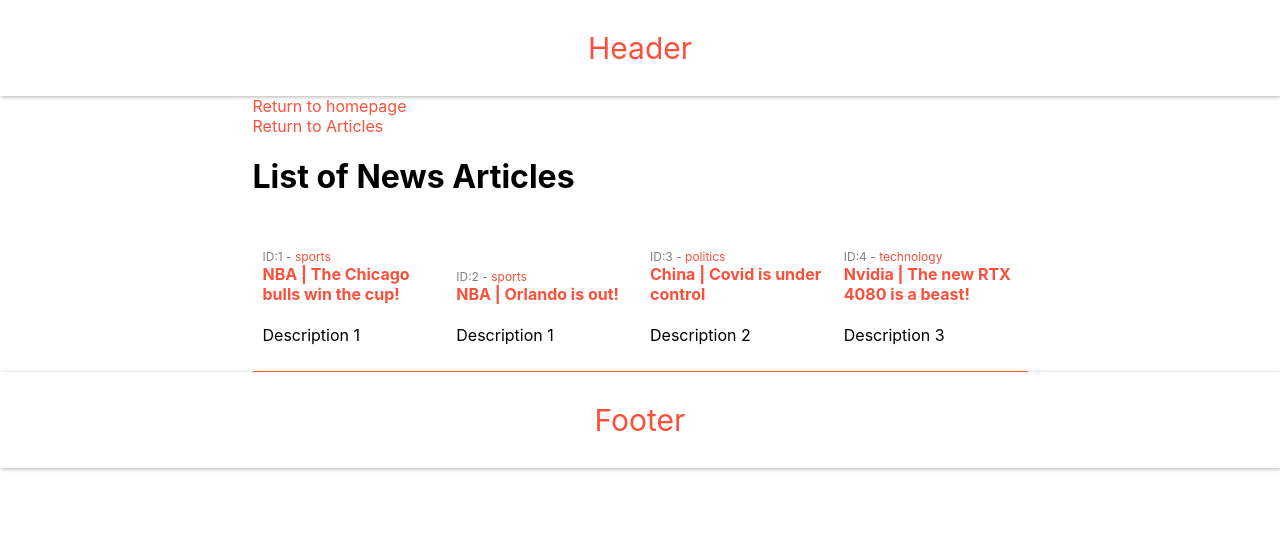
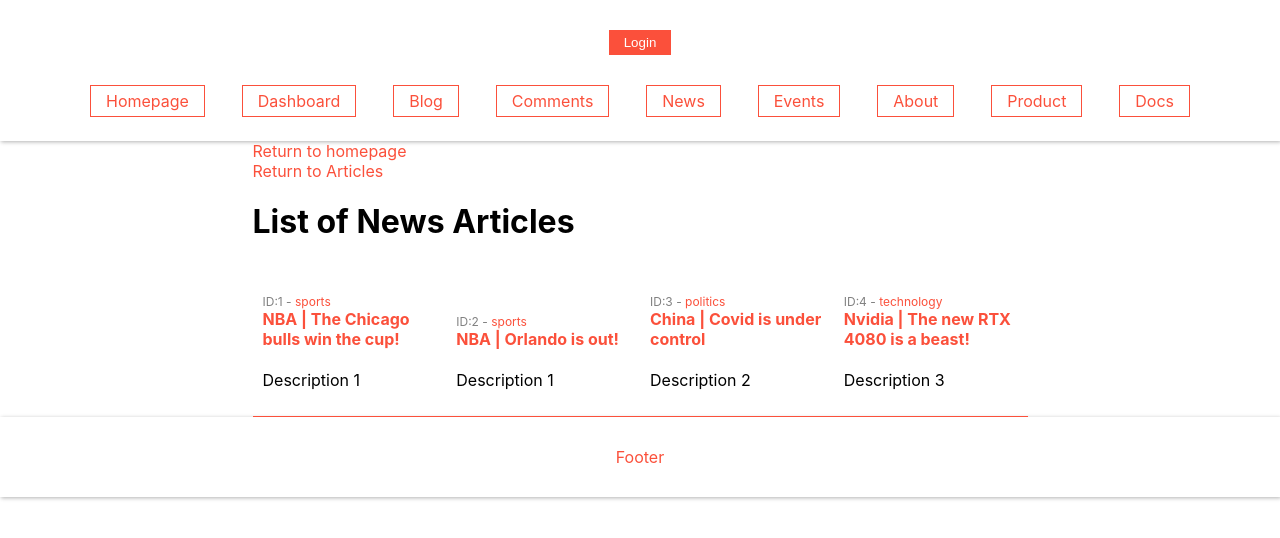
Before and after one commit to JonathanVisiedo/next-full, a Next.js app: page /news in a window 1280 px wide. Shown: the top 538 px of the page. Built offline with nearby package versions, Linux system fonts and the light colour scheme; no server answers; data requests are answered from the project's data file.

Commit message:
Ãaut0 implemented

```diff
--- a/components/Partials/Header.js
+++ b/components/Partials/Header.js
@@ -1,6 +1,62 @@
+import {useUser} from "@auth0/nextjs-auth0";
+import Link from 'next/link'
+import Image from "next/image";
+import img from "../../public/1.jpg";
+
 
 const Header = () => {
-    return <div className={'layout-header'}>Header</div>
+
+    const { user, error, isLoading } = useUser();
+
+    if (isLoading) return <div>Loading...</div>;
+    if (error) return <div>{error.message}</div>;
+
+    return <div className={'layout-header'}>
+        {
+            user ? (<div className={'userCard'}>
+                        <Image src={user.picture} loader={() => user.picture} alt="" width={40} height={40}/>
+                        <small style={{marginBottom: "15px"}}>Welcome {user.nickname}!</small>
+                        <Link href="/api/auth/logout"><button>Logout</button></Link>
+                    </div>
+            ) : (
+                <Link href="/api/auth/login"><button>Login</button></Link>
+            )
+        }
+
+        <div className={'container navigation'}>
+            <div>
+                <Link href="/home">Homepage</Link>
+            </div>
+            <div>
+                <Link href="/dashboard">Dashboard</Link>
+            </div>
+            <div>
+                <Link href="/blog">Blog</Link>
+            </div>
+            <div>
+                <Link href="/comments">Comments</Link>
+            </div>
+            <div>
+                <Link href="/news">News</Link>
+            </div>
+            <div>
+                <Link href="/events">Events</Link>
+            </div>
+            <div>
+                <Link href="/about">About</Link>
+            </div>
+
+            <div>
+                <Link href="/product">Product</Link>
+            </div>
+            <div>
+                <Link href="/docs">Docs</Link>
+            </div>
+        </div>
+
+
+    </div>;
+
 }
 
 export default Header
--- a/package.json
+++ b/package.json
@@ -10,6 +10,7 @@
     "serve-json": "json-server --watch db.json --port 4000"
   },
   "dependencies": {
+    "@auth0/nextjs-auth0": "^1.6.1",
     "next": "12.0.3",
     "react": "17.0.2",
     "react-dom": "17.0.2",
--- a/pages/_app.js
+++ b/pages/_app.js
@@ -3,6 +3,9 @@ import '../styles/globals.css'
 import { ThemeProvider } from "styled-components";
 import Header from "../components/Partials/Header";
 import Footer from "../components/Partials/Footer";
+import { UserProvider } from '@auth0/nextjs-auth0'
+
+
 
 const theme = {
   colors: {
@@ -14,17 +17,21 @@ function MyApp({ Component, pageProps }) {
 
   if(Component.getLayout) {
     return Component.getLayout(
+        <UserProvider loginUrl="/api/auth/login" profileUrl="/api/auth/me">
           <ThemeProvider theme={theme}>
             <Component {...pageProps} />
           </ThemeProvider>
+        </UserProvider>
     )
   }
 
-  return <ThemeProvider theme={theme}>
+  return <UserProvider loginUrl="/api/auth/login" profileUrl="/api/auth/me">
+    <ThemeProvider theme={theme}>
       <Header />
       <Component {...pageProps} />
       <Footer />
     </ThemeProvider>
+  </UserProvider>
 }
 
 export default MyApp
--- /dev/null
+++ b/pages/api/auth/[...auth0].js
@@ -0,0 +1,4 @@
+// pages/api/auth/[...auth0].js
+import { handleAuth } from '@auth0/nextjs-auth0';
+
+export default handleAuth()
--- a/styles/layout.css
+++ b/styles/layout.css
@@ -1,8 +1,37 @@
 .layout-header, .layout-footer {
     background-color: #fff;
     color: #fb503b;
-    font-size: 30px;
     text-align: center;
     padding: 30px;
     box-shadow: 1px 1px 4px rgba(0,0,0,.3);
 }
+
+
+.layout-header .navigation {
+    display: flex;
+    justify-content: space-between;
+    margin-top: 36px;
+}
+
+.layout-header .navigation div a {
+    padding: 5px 15px;
+    border:1px solid #fb503b;
+    transition: background-color .3s ease-out, color .3s ease-out;
+}
+
+.layout-header .navigation div a:hover {
+    background-color: #fb503b;
+    color: #fff;
+    transition: background-color .3s ease-out, color .3s ease-out;
+}
+
+.layout-header .userCard {
+    position: fixed;
+    top: 20px;
+    left: 20px;
+    margin: 0 auto;
+    width: 200px;
+    padding: 15px;
+    background-color: #fff;
+    box-shadow: 1px 1px 4px rgba(0,0,0,.25);
+}
```
Also changed, not shown: pages/blog/index.js (+8 -1 lines), pages/index.js (+0 -29 lines), 1 other file (tests, documents, lock files or other folders). Lines whose indentation alone changed are shown as unchanged.
